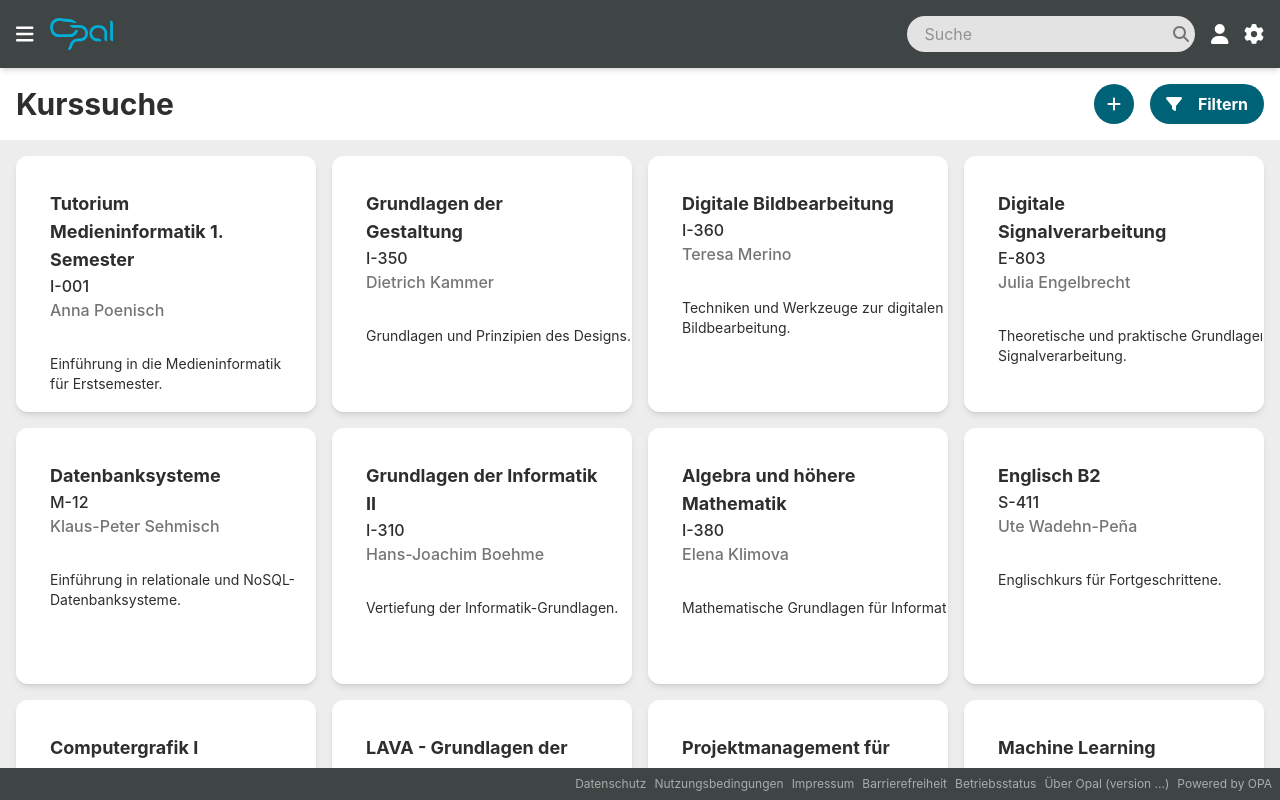
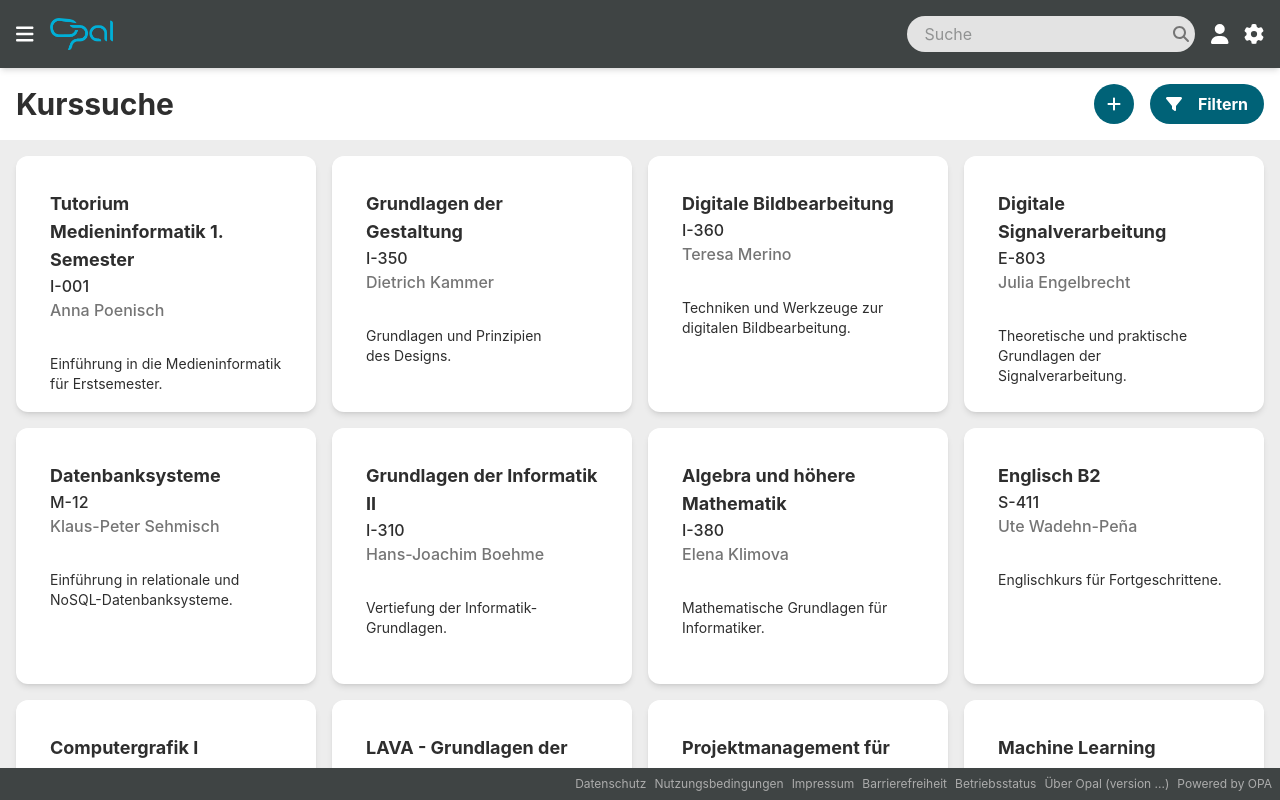
Before and after one commit to alexinatra2/opal-overhaul, a Vue app: page /search in a window 1280 px wide. Built offline with nearby package versions, Linux system fonts and the light colour scheme.

Commit message:
add showEnrolmentStatus option to CourseCard.vue

```diff
--- a/src/components/search/SearchPage.vue
+++ b/src/components/search/SearchPage.vue
@@ -46,6 +46,7 @@ watch(() => route.query.value, loadAvailableCourses, {immediate: true});
               v-for="course in serverData.courses"
               :course="course"
               :key="course.id"
+              show-enrolment-status
           >
             <template #actions>
               <OpalButton>
--- a/src/components/shared/CourseCard.vue
+++ b/src/components/shared/CourseCard.vue
@@ -7,13 +7,15 @@ import {faCheck} from "@fortawesome/free-solid-svg-icons";
 
 const coursesStore = useCoursesStore();
 
-const {course} = defineProps<{ course: Course }>();
+const {course} = withDefaults(defineProps<{ course: Course, showEnrolmentStatus?: boolean }>(), {
+  showEnrolmentStatus: false,
+});
 const isEnrolled = computed(() => coursesStore.enrolled.includes(course.id));
 </script>
 
 <template>
   <router-link :to="`/courses/${course.id}`">
-    <OpalCard class="border-2 border-transparent hover:border-primary-600 h-64 overflow-y-auto">
+    <OpalCard class="border-2 border-transparent hover:border-primary-600 h-64 overflow-hidden">
       <template #header>
         <div class="relative w-full flex justify-between">
           <div class="text-left max-w-md">
@@ -21,10 +23,10 @@ const isEnrolled = computed(() => coursesStore.enrolled.includes(course.id));
             <p class="text-base font-medium">{{ course.id }}</p>
             <p class="text-base font-medium text-gray-500">{{ course.author }}</p>
           </div>
-          <font-awesome-icon v-if="isEnrolled" :icon="faCheck" class="text-primary-400"/>
+          <font-awesome-icon v-if="showEnrolmentStatus && isEnrolled" :icon="faCheck" class="text-primary-400"/>
         </div>
       </template>
-      <p class="w-[300px] h-32 text-sm overflow-clip">
+      <p class="h-32 text-sm overflow-clip">
         {{ course.desc }}
       </p>
     </OpalCard>
--- a/src/components/start/CoursesStartPage.vue
+++ b/src/components/start/CoursesStartPage.vue
@@ -14,7 +14,7 @@ const {enrolledCourses} = storeToRefs(useCoursesStore());
 const sortedCourses = computed(() => enrolledCourses
     .value
     .toSorted((course1, course2) => {
-      return sortAscending.value ? course1.name < course2.name : course1.name > course2.namea;
+      return course1.name < course2.name;
     }));
 
 const toggleSortDirection = () => {
```
